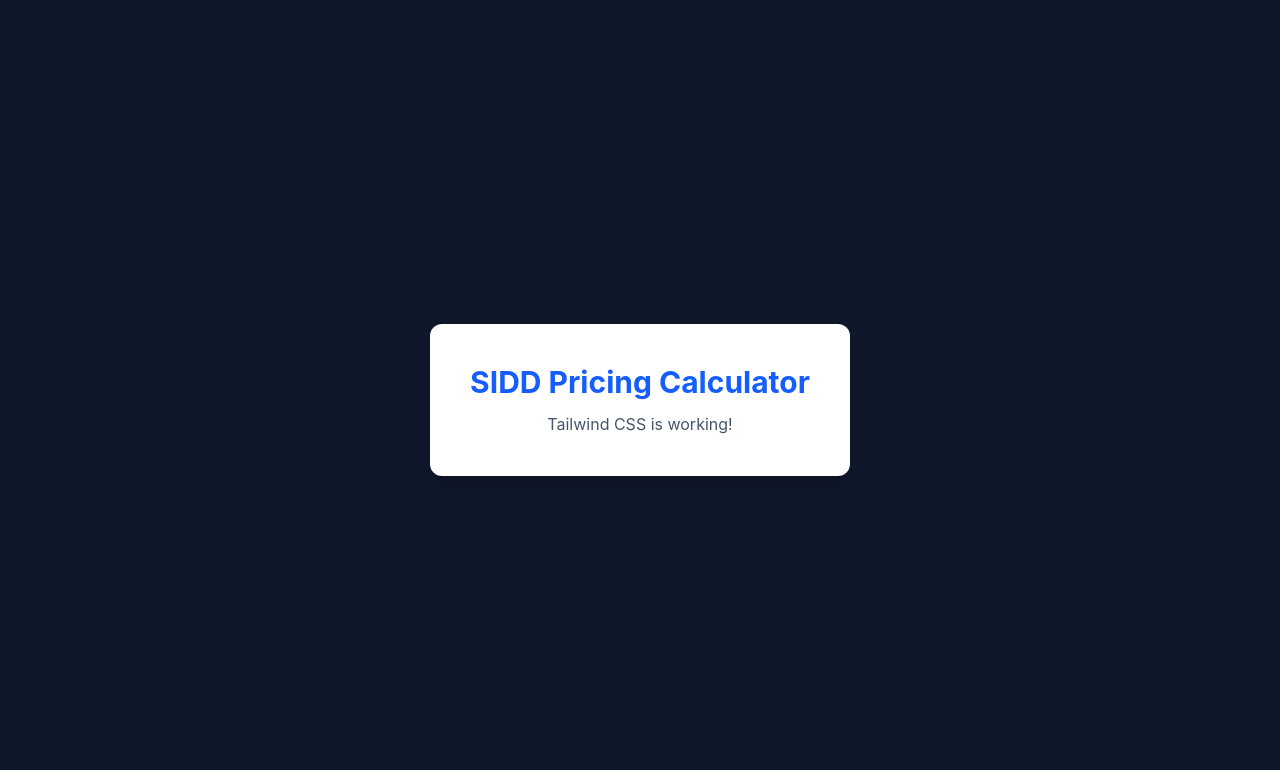
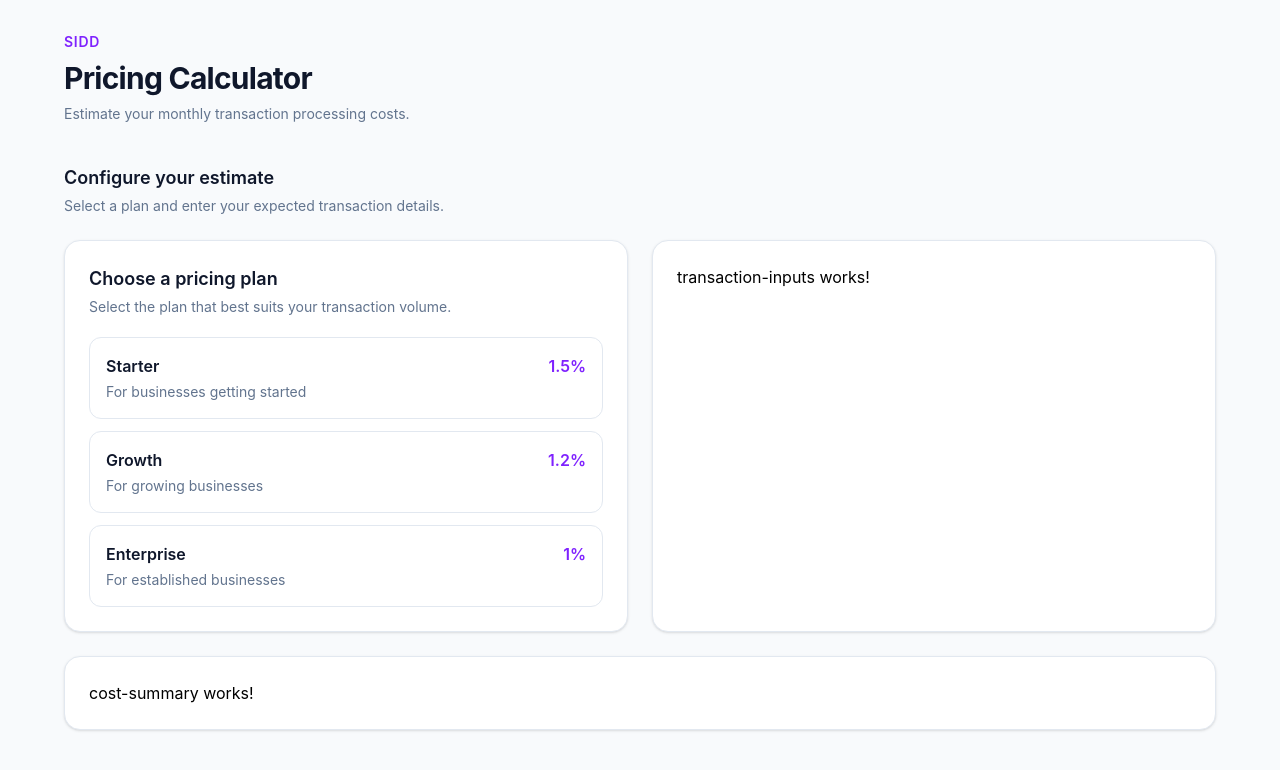
Before and after one commit to EstherOluyemi/sidd-pricing-calculator, an Angular app: page / in a window 1280 px wide. Shown: the top 770 px of the page. Built offline with nearby package versions, Linux system fonts and the light colour scheme.

Commit message:
dashboard header

```diff
--- a/src/app/app.html
+++ b/src/app/app.html
@@ -1,11 +1 @@
-<div class="min-h-screen flex items-center justify-center bg-slate-900">
-  <div class="rounded-xl bg-white p-10 text-center shadow-xl">
-    <h1 class="text-3xl font-bold text-blue-600">
-      SIDD Pricing Calculator
-    </h1>
-
-    <p class="mt-3 text-slate-600">
-      Tailwind CSS is working!
-    </p>
-  </div>
-</div>
+<router-outlet />
--- a/src/app/features/pricing-calculator/components/plan-selector/plan-selector.html
+++ b/src/app/features/pricing-calculator/components/plan-selector/plan-selector.html
@@ -1 +1,32 @@
-<p>plan-selector works!</p>
+<div>
+    <h2 class="text-lg font-semibold text-slate-900">
+        Choose a pricing plan
+    </h2>
+
+    <p class="mt-1 text-sm text-slate-500">
+        Select the plan that best suits your transaction volume.
+    </p>
+
+    <div class="mt-5 space-y-3">
+        @for (plan of plans(); track plan.id) {
+        <button type="button"
+            class="w-full rounded-xl border border-slate-200 p-4 text-left transition hover:border-violet-400 hover:bg-violet-50"
+            (click)="planSelected.emit(plan.id)" [class.border-violet-600]="selectedPlan() === plan.id"
+            [class.bg-violet-50]="selectedPlan() === plan.id" [attr.aria-pressed]="selectedPlan() === plan.id">
+            <div class="flex items-center justify-between">
+                <span class="font-semibold text-slate-900">
+                    {{ plan.name }}
+                </span>
+
+                <span class="font-semibold text-violet-600">
+                    {{ plan.rateInBasisPoints / 100 }}%
+                </span>
+            </div>
+
+            <p class="mt-1 text-sm text-slate-500">
+                {{ plan.description }}
+            </p>
+        </button>
+        }
+    </div>
+</div>
--- a/src/app/features/pricing-calculator/components/plan-selector/plan-selector.ts
+++ b/src/app/features/pricing-calculator/components/plan-selector/plan-selector.ts
@@ -10,6 +10,7 @@ import { PricingPlan } from '../../../../core/models/pricing-plan.model';
 export class PlanSelector {
 
   plans = input<PricingPlan[]>([]);
+  selectedPlan = input<string>('starter');
 
   planSelected = output<string>();
 }
--- a/src/app/features/pricing-calculator/pages/pricing-calculator/pricing-calculator.html
+++ b/src/app/features/pricing-calculator/pages/pricing-calculator/pricing-calculator.html
@@ -1,8 +1,53 @@
-<app-plan-selector [plans]="pricingPlans" (planSelected)="selectedPlan.set($event)"></app-plan-selector>
+<div class="min-h-screen bg-slate-50 px-4 py-8 sm:px-6 lg:px-8">
+    <div class="mx-auto max-w-6xl">
 
-<app-transaction-inputs [amount]="transactionAmount()" [count]="transactionCount()"
-    (amountChanged)="transactionAmount.set($event)"
-    (countChanged)="transactionCount.set($event)"></app-transaction-inputs>
 
-<app-cost-summary [monthlyVolume]="monthlyVolume()" [feePerTransaction]="feePerTransaction()"
-    [monthlyFees]="monthlyFees()" [vat]="vat()" [totalMonthlyCost]="totalMonthlyCost()"></app-cost-summary>
+        <header class="mb-10">
+            <p class="mb-2 text-sm font-semibold uppercase tracking-wider text-violet-600">
+                SIDD
+            </p>
+
+            <h1 class="text-3xl font-bold tracking-tight text-slate-900">
+                Pricing Calculator
+            </h1>
+
+            <p class="mt-2 text-sm text-slate-500">
+                Estimate your monthly transaction processing costs.
+            </p>
+        </header>
+
+        <main>
+            <div class="mb-6">
+                <h2 class="text-lg font-semibold text-slate-900">
+                    Configure your estimate
+                </h2>
+
+                <p class="mt-1 text-sm text-slate-500">
+                    Select a plan and enter your expected transaction details.
+                </p>
+            </div>
+
+            <div class="grid grid-cols-1 gap-6 md:grid-cols-2">
+
+                <section class="rounded-2xl border border-slate-200 bg-white p-6 shadow-sm">
+                    <app-plan-selector [plans]="pricingPlans" [selectedPlan]="selectedPlan()"
+                        (planSelected)="selectedPlan.set($event)"></app-plan-selector>
+                </section>
+
+                <section class="rounded-2xl border border-slate-200 bg-white p-6 shadow-sm">
+                    <app-transaction-inputs [amount]="transactionAmount()" [count]="transactionCount()"
+                        (amountChanged)="transactionAmount.set($event)"
+                        (countChanged)="transactionCount.set($event)"></app-transaction-inputs>
+                </section>
+
+            </div>
+
+            <section class="mt-6 rounded-2xl border border-slate-200 bg-white p-6 shadow-sm">
+                <app-cost-summary [monthlyVolume]="monthlyVolume()" [feePerTransaction]="feePerTransaction()"
+                    [monthlyFees]="monthlyFees()" [vat]="vat()"
+                    [totalMonthlyCost]="totalMonthlyCost()"></app-cost-summary>
+            </section>
+
+        </main>
+    </div>
+</div>
--- a/test-pricing.ts
+++ b/test-pricing.ts
@@ -1,3 +1,4 @@
+
 import {
     calculateMonthlyVolume,
     calculateTransactionFee,
@@ -9,21 +10,40 @@ import {
 
 const amountInKobo = 1_000_000; // ₦10,000
 const transactionCount = 20;
-const rate = 150;
+const rateInBasisPoints = 150;
 
 // Perform calculations
 const volume = calculateMonthlyVolume(amountInKobo, transactionCount);
 
-const feePerTransaction = calculateTransactionFee(amountInKobo, rate);
+const feePerTransaction = calculateTransactionFee(
+    amountInKobo,
+    rateInBasisPoints,
+);
+
+if (volume === null || feePerTransaction === null) {
+    throw new Error('Invalid transaction calculation');
+}
 
 const monthlyFees = calculateMonthlyFees(
     feePerTransaction,
     transactionCount,
 );
 
+if (monthlyFees === null) {
+    throw new Error('Could not calculate monthly fees');
+}
+
 const vat = calculateVat(monthlyFees);
 
+if (vat === null) {
+    throw new Error('Could not calculate VAT');
+}
+
 const totalCost = calculateTotalCost(monthlyFees, vat);
+
+if (totalCost === null) {
+    throw new Error('Could not calculate total cost');
+}
 
 // Display results
 console.log('Monthly Volume:', formatKoboAsNaira(volume));
```
